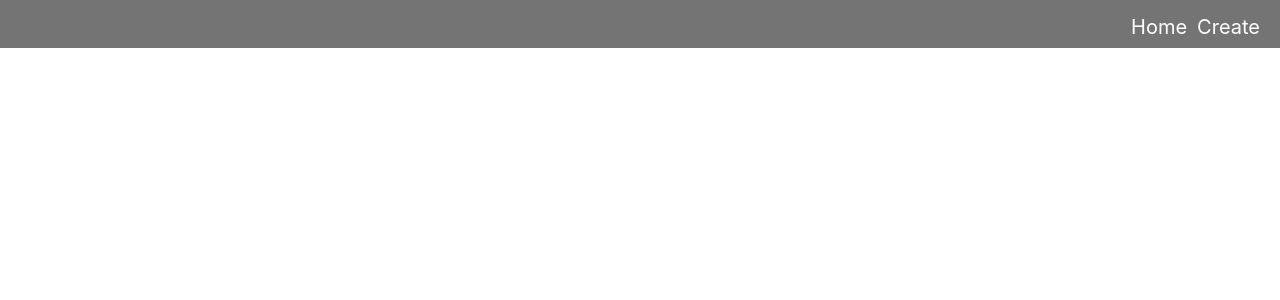
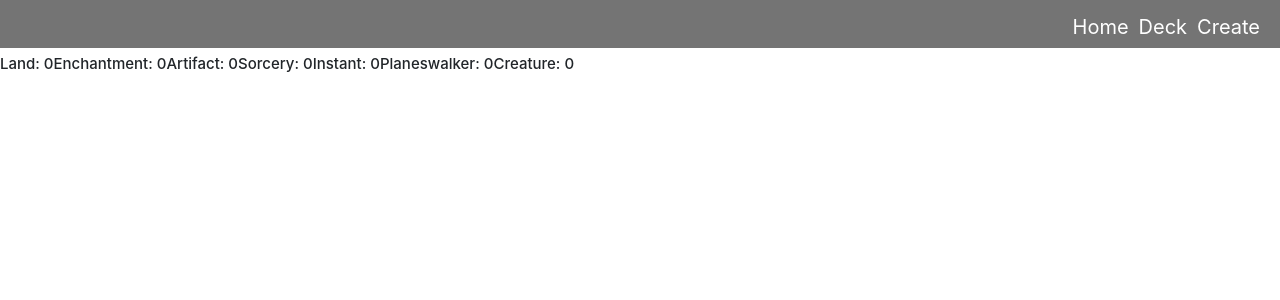
Before and after one commit to alexha415/edhblocks, a React (Create React App) app: page /deck in a window 1280 px wide. Shown: the top 300 px of the page. Built offline with nearby package versions, Linux system fonts and the light colour scheme.

Commit message:
deck shows decklist

```diff
--- a/src/App.css
+++ b/src/App.css
@@ -21,7 +21,9 @@ html{
   margin: 0px;
   padding: 0px;
 }
-
+ul{
+  list-style-type: none;
+}
 .flex-container-row{
   display: flex;
   flex-direction: row;
--- a/src/App.js
+++ b/src/App.js
@@ -7,6 +7,7 @@ import {Provider} from 'react-redux';
 
 import Home from './components/pages/Home';
 import Create from './components/pages/Create';
+import Deck from './components/pages/Deck';
 import Header from './components/layout/header/Header';
 
 function App() {
@@ -17,6 +18,7 @@ function App() {
           <Header/>
           <Switch>
             <Route exact path='/' component={Home}></Route>
+            <Route exact path='/deck' component={Deck}></Route>
             <Route exact path='/create' component={Create}></Route>
           </Switch>
         </div>
--- a/src/actions/searchActions.js
+++ b/src/actions/searchActions.js
@@ -2,7 +2,8 @@ import {
     GET_CARDS,
     SEARCH_CARDS,
     FILTER_CARDS,
-    SEARCH_COMMANDER
+    SEARCH_COMMANDER,
+    CLEAR_SEARCH
 } from './types';
 
 const search_root = 'https://api.scryfall.com/cards/search';
@@ -68,3 +69,13 @@ export const filterCards = (cards) => async dispatch => {
 
     }
 }
+
+export const clearSearch = () => async dispatch => {
+    try {
+        dispatch({
+            type: CLEAR_SEARCH
+        })
+    } catch (error) {
+
+    }
+}
--- a/src/actions/types.js
+++ b/src/actions/types.js
@@ -2,7 +2,7 @@ export const GET_CARDS = 'GET_CARDS';
 export const SEARCH_CARDS = 'SEARCH_CARDS';
 export const FILTER_CARDS = 'FILTER_CARDS';
 export const SEARCH_COMMANDER = 'SEARCH_COMMANDER';
-
+export const CLEAR_SEARCH = 'CLEAR_SEARCH';
 export const ADD_CARD = 'ADD_CARD';
 export const DELETE_CARD = 'DELETE_CARD';
 export const CLEAR_DECK = 'CLEAR_DECK';
--- a/src/components/card/Card.js
+++ b/src/components/card/Card.js
@@ -1,9 +1,10 @@
 import React, {useEffect, useState} from 'react'
+import {clearSearch} from '../../actions/searchActions';
 import {addCard, addCommander} from '../../actions/deckActions';
 import {connect} from 'react-redux';
 import {withRouter} from 'react-router-dom';
 
-const Card = ({card, addCard, addCommander, commander, history}) => {
+const Card = ({card, addCard, addCommander, commander, clearSearch, history}) => {
 
   const [name, setName] = useState('');
   const [image, setImage] = useState('');
@@ -31,19 +32,30 @@ const Card = ({card, addCard, addCommander, commander, history}) => {
 
   const onClick = (e) => {
     e.preventDefault()
-    const card = {
+    const newCard = {
       name,
       id,
       image,
       cmc,
-      colorId
+      cardType: setCategory(),
     }
     if(commander){
-      addCommander(card);
+      addCommander(newCard);
+      clearSearch();
       history.push('/create')
     }
-      addCard(card);
+      addCard(newCard);
   }
+
+const setCategory = () => {
+  const arr = card.type_line.split(' ');
+  if(arr[0] === 'Legendary'){
+    return arr[1];
+  }else{
+    return arr[0];
+  }
+}
+
   return (
     <div className='card'>
       <a href="#/" onClick={onClick}>
@@ -53,4 +65,4 @@ const Card = ({card, addCard, addCommander, commander, history}) => {
   )
 }
 
-export default connect(null,{addCard,addCommander})(withRouter(Card))
+export default connect(null,{addCard,addCommander,clearSearch})(withRouter(Card))
--- /dev/null
+++ b/src/components/deck/CardTypeList.js
@@ -0,0 +1,16 @@
+import React from 'react'
+
+const CardTypeList = ({list, category}) => {
+    return (
+        <div>
+            <h4>{category}: {list ? list.length : '0'}</h4>
+            <ul>
+                {list && list.map( card => {
+                    return <li>{card.name}</li>
+                })}
+            </ul>
+        </div>
+    )
+}
+
+export default CardTypeList
--- a/src/components/layout/commander/SearchCommander.js
+++ b/src/components/layout/commander/SearchCommander.js
@@ -1,8 +1,8 @@
 import React,{useState, Fragment} from 'react'
 import {connect} from 'react-redux';
-import {searchCommander} from '../../../actions/searchActions';
+import {searchCommander, clearSearch} from '../../../actions/searchActions';
 
-const SearchCommander = ({searchCommander}) => {
+const SearchCommander = ({searchCommander,clearSearch}) => {
   const [text, setText] = useState('');
   const [colorId, setColorId] = useState({
     W: false,
@@ -82,4 +82,4 @@ const SearchCommander = ({searchCommander}) => {
     </Fragment>
   )
 }
-export default connect(null, {searchCommander})(SearchCommander)
+export default connect(null, {searchCommander, clearSearch})(SearchCommander)
--- a/src/components/layout/header/Header.js
+++ b/src/components/layout/header/Header.js
@@ -8,6 +8,9 @@ const Header = () => {
           <Link to="/" className="nav-bar-link">Home</Link>
         </li>
         <li className="nav-bar-item">
+          <Link to="/deck" className="nav-bar-link">Deck</Link>
+        </li>
+        <li className="nav-bar-item">
           <Link to="/create" className="nav-bar-link">Create</Link>
         </li>
       </ul>
--- /dev/null
+++ b/src/components/pages/Deck.js
@@ -0,0 +1,28 @@
+import React from 'react'
+import {connect} from 'react-redux'
+import CardTypeList from '../deck/CardTypeList';
+
+const Deck = ({deck: {commander, deckList, categories}}) => {
+    return (
+        <div className='flex-container-col'>
+            <div className='flex-container-col' style ={{alignItems:'center'}}>
+            <h4>{commander && commander.name}</h4>
+            {commander && <img src={commander.image} style={{width: '20%'}}/>}
+            </div>
+            <div className="flex-container-row">
+                {categories && categories.map(category => {
+                    let cardList = deckList.filter(card => {
+                        return card.cardType === category
+                    })
+                    console.log(cardList);
+                return <CardTypeList key = {category} category={category} list={cardList}/>
+                })}
+            </div>
+        </div>
+    )
+}
+
+const mapStateToProps = state =>({
+    deck: state.deck
+})
+export default connect(mapStateToProps)(Deck)
--- a/src/reducers/deckReducer.js
+++ b/src/reducers/deckReducer.js
@@ -9,7 +9,16 @@ const initialState = {
   commander: null,
   deckList: [],
   loading: false,
-  error: null
+  error: null,
+  categories: [
+    'Land',
+    'Enchantment',
+    'Artifact',
+    'Sorcery',
+    'Instant',
+    'Planeswalker',
+    'Creature'
+  ]
 }
 
 export default (state = initialState, action) => {
--- a/src/reducers/searchReducer.js
+++ b/src/reducers/searchReducer.js
@@ -1,7 +1,8 @@
 import {
 SEARCH_CARDS,
 FILTER_CARDS,
-SEARCH_COMMANDER
+SEARCH_COMMANDER,
+CLEAR_SEARCH
  } from "../actions/types"
 
 const initialState = {
@@ -38,6 +39,13 @@ export default (state = initialState, action) => {
                 loading: false,
                 error: null
             }
+        case CLEAR_SEARCH:
+            return {
+                ...state,
+                commanders: [],
+                loading: false,
+                error: null
+            }
         default :
             return{
                 ...state
```
